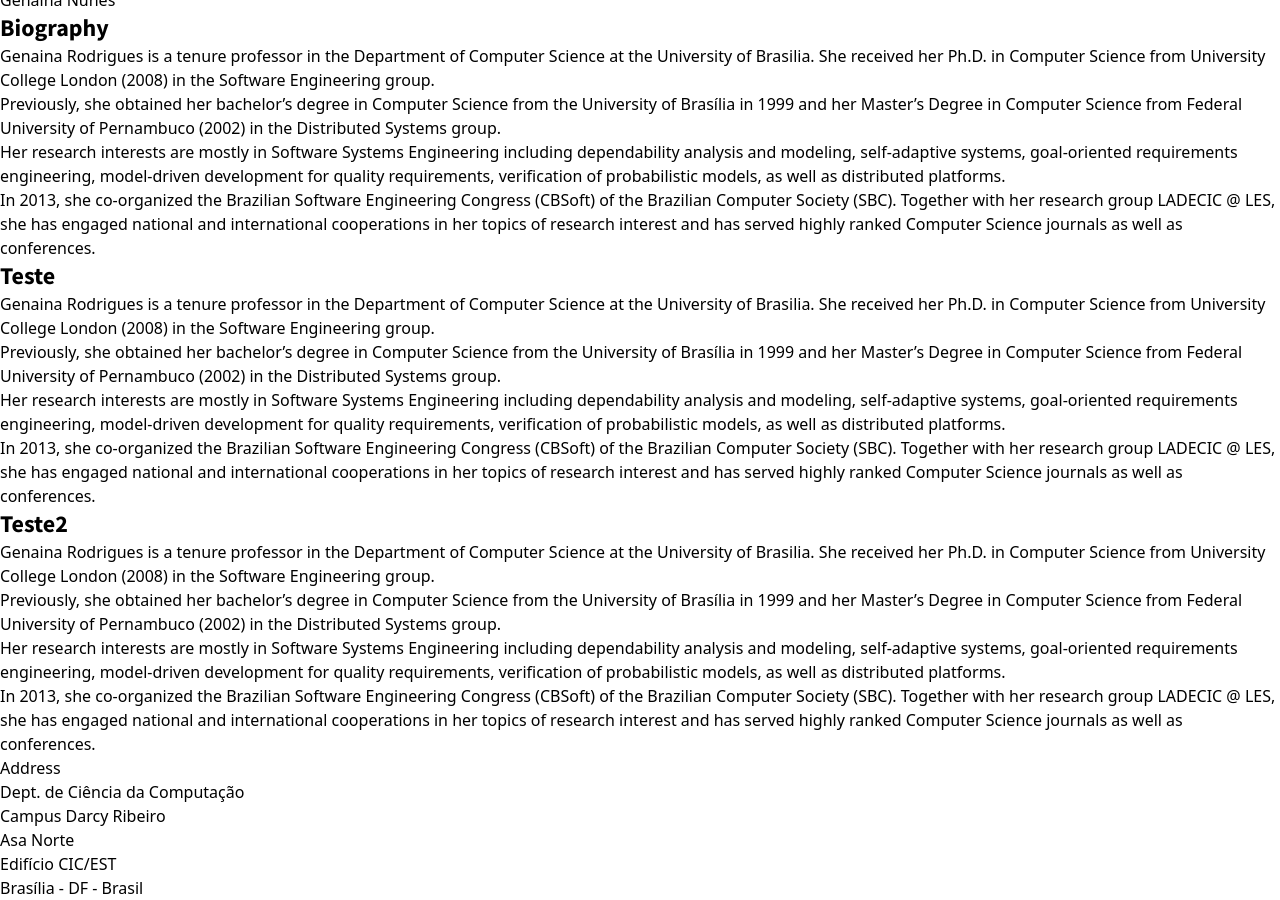
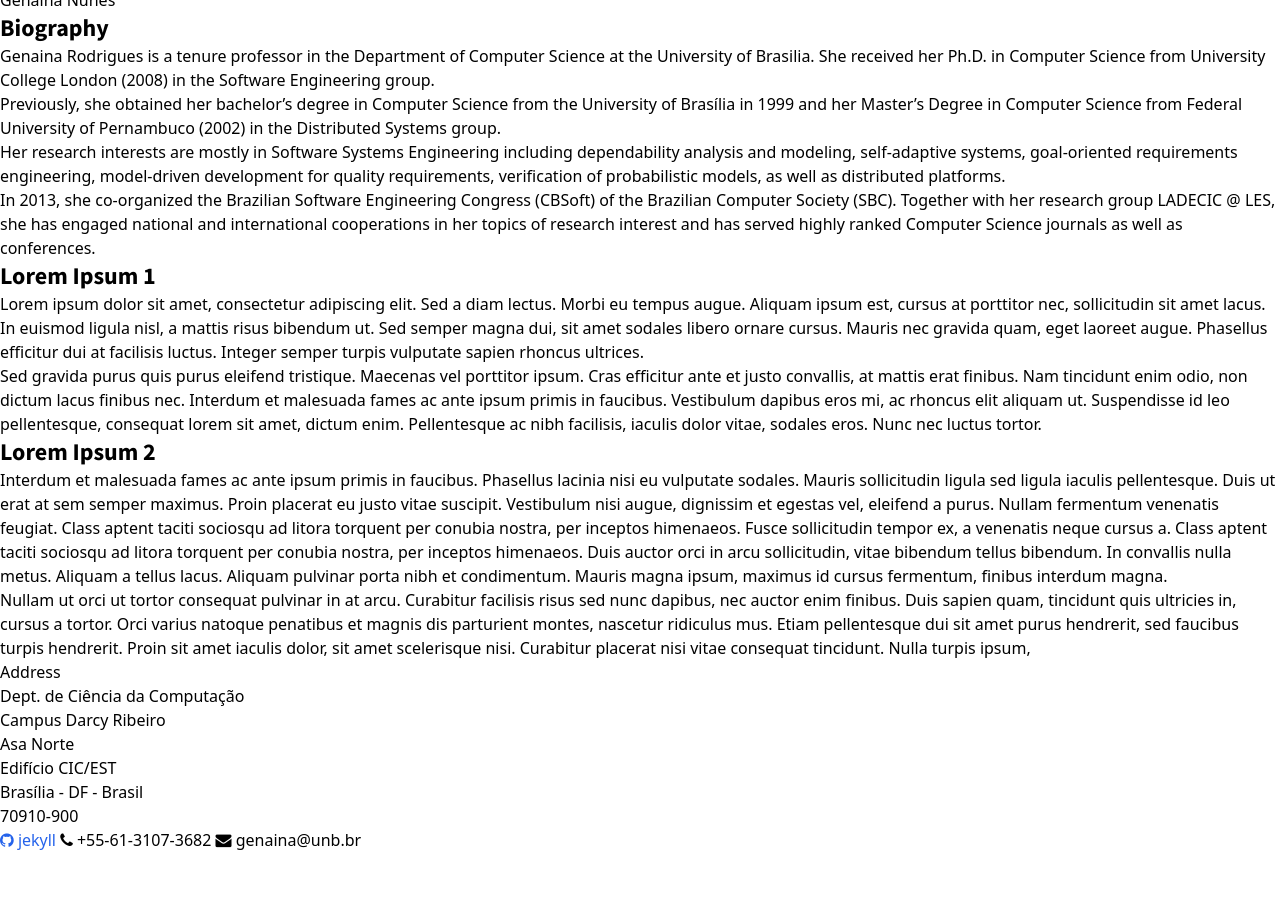
Before and after one commit to Genaina/genaina.github.io, a Jekyll site: the page built from index.markdown, in a window 1280 px wide and 900 px high, scrolled down 1395 px. Built offline with Jekyll 4.4.1, drawn with Linux system fonts in a browser that asks for light colours; nearby versions of some CDN libraries; our own code applies the rules of GitHub Pages for plain Markdown files; after the commit the page ends 2247 px from its top, so only the background shows below that; some of the changed text lies outside the part shown.

Commit message:
offset do scroll corrido e texto modificado para lorem ipsum

```diff
--- a/_layouts/default.html
+++ b/_layouts/default.html
@@ -49,7 +49,7 @@
           <!-- primary nav -->
           <div class="md:flex items-center space-x-1 hidden">
             {% for item in site.data.navigation %}
-            <a class="hover:bg-gray-200 py-3 px-2 text-black  {{item.title}}">{{ item.title
+            <a class="hover:bg-gray-200 py-3 px-2 text-black  {{item.title}}">{{ item.name
               }}</a>
             {% endfor %}
           </div>
--- a/_layouts/home.html
+++ b/_layouts/home.html
@@ -8,7 +8,7 @@
 </style>
 <div class="max-w-2xl">
   <!-- perfil -->
-  <div class="flex items-center text-center justify-center md:block pic md:float-left md:mt-5 md:mx-5 flex-col">
+  <div class="flex items-center text-center justify-center md:block pic md:float-left md:mx-5 flex-col">
     <div>
       <img src="assets/Gena4.jpg" id="logo" class="w-60 md:w-64 md rounded-full mt-10 md:rounded-lg" alt="Me" />
     </div>
--- a/index.markdown
+++ b/index.markdown
@@ -13,20 +13,12 @@
 
 In 2013, she co-organized the Brazilian Software Engineering Congress (CBSoft) of the Brazilian Computer Society (SBC). Together with her research group LADECIC @ LES, she has engaged national and international cooperations in her topics of research interest and has served highly ranked Computer Science journals as well as conferences.
 
-# Teste
-Genaina Rodrigues is a tenure professor in the Department of Computer Science at the University of Brasilia. She received her Ph.D. in Computer Science from University College London (2008) in the Software Engineering group.
+# Lorem Ipsum 1
+Lorem ipsum dolor sit amet, consectetur adipiscing elit. Sed a diam lectus. Morbi eu tempus augue. Aliquam ipsum est, cursus at porttitor nec, sollicitudin sit amet lacus. In euismod ligula nisl, a mattis risus bibendum ut. Sed semper magna dui, sit amet sodales libero ornare cursus. Mauris nec gravida quam, eget laoreet augue. Phasellus efficitur dui at facilisis luctus. Integer semper turpis vulputate sapien rhoncus ultrices.
 
-Previously, she obtained her bachelor's degree in Computer Science from the University of Brasília in 1999 and her Master's Degree in Computer Science from Federal University of Pernambuco (2002) in the Distributed Systems group.
+Sed gravida purus quis purus eleifend tristique. Maecenas vel porttitor ipsum. Cras efficitur ante et justo convallis, at mattis erat finibus. Nam tincidunt enim odio, non dictum lacus finibus nec. Interdum et malesuada fames ac ante ipsum primis in faucibus. Vestibulum dapibus eros mi, ac rhoncus elit aliquam ut. Suspendisse id leo pellentesque, consequat lorem sit amet, dictum enim. Pellentesque ac nibh facilisis, iaculis dolor vitae, sodales eros. Nunc nec luctus tortor.
 
-Her research interests are mostly in Software Systems Engineering including dependability analysis and modeling, self-adaptive systems, goal-oriented requirements engineering, model-driven development for quality requirements, verification of probabilistic models, as well as distributed platforms.
+# Lorem Ipsum 2
+Interdum et malesuada fames ac ante ipsum primis in faucibus. Phasellus lacinia nisi eu vulputate sodales. Mauris sollicitudin ligula sed ligula iaculis pellentesque. Duis ut erat at sem semper maximus. Proin placerat eu justo vitae suscipit. Vestibulum nisi augue, dignissim et egestas vel, eleifend a purus. Nullam fermentum venenatis feugiat. Class aptent taciti sociosqu ad litora torquent per conubia nostra, per inceptos himenaeos. Fusce sollicitudin tempor ex, a venenatis neque cursus a. Class aptent taciti sociosqu ad litora torquent per conubia nostra, per inceptos himenaeos. Duis auctor orci in arcu sollicitudin, vitae bibendum tellus bibendum. In convallis nulla metus. Aliquam a tellus lacus. Aliquam pulvinar porta nibh et condimentum. Mauris magna ipsum, maximus id cursus fermentum, finibus interdum magna.
 
-In 2013, she co-organized the Brazilian Software Engineering Congress (CBSoft) of the Brazilian Computer Society (SBC). Together with her research group LADECIC @ LES, she has engaged national and international cooperations in her topics of research interest and has served highly ranked Computer Science journals as well as conferences.
-
-# Teste2
-Genaina Rodrigues is a tenure professor in the Department of Computer Science at the University of Brasilia. She received her Ph.D. in Computer Science from University College London (2008) in the Software Engineering group.
-
-Previously, she obtained her bachelor's degree in Computer Science from the University of Brasília in 1999 and her Master's Degree in Computer Science from Federal University of Pernambuco (2002) in the Distributed Systems group.
-
-Her research interests are mostly in Software Systems Engineering including dependability analysis and modeling, self-adaptive systems, goal-oriented requirements engineering, model-driven development for quality requirements, verification of probabilistic models, as well as distributed platforms.
-
-In 2013, she co-organized the Brazilian Software Engineering Congress (CBSoft) of the Brazilian Computer Society (SBC). Together with her research group LADECIC @ LES, she has engaged national and international cooperations in her topics of research interest and has served highly ranked Computer Science journals as well as conferences.
+Nullam ut orci ut tortor consequat pulvinar in at arcu. Curabitur facilisis risus sed nunc dapibus, nec auctor enim finibus. Duis sapien quam, tincidunt quis ultricies in, cursus a tortor. Orci varius natoque penatibus et magnis dis parturient montes, nascetur ridiculus mus. Etiam pellentesque dui sit amet purus hendrerit, sed faucibus turpis hendrerit. Proin sit amet iaculis dolor, sit amet scelerisque nisi. Curabitur placerat nisi vitae consequat tincidunt. Nulla turpis ipsum,
```
Also changed, not shown: other parts of _layouts/default.html (+3 -2 lines), _data/navigation.yml (+6 -3 lines), 6 other files.
